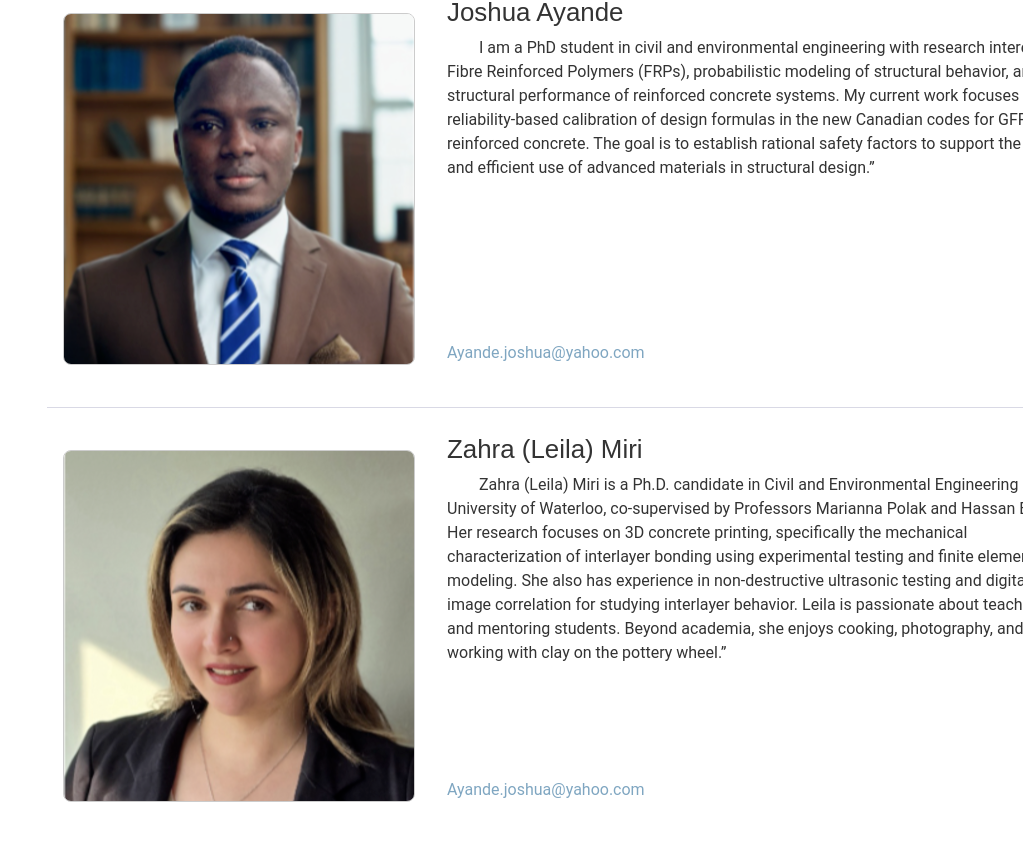
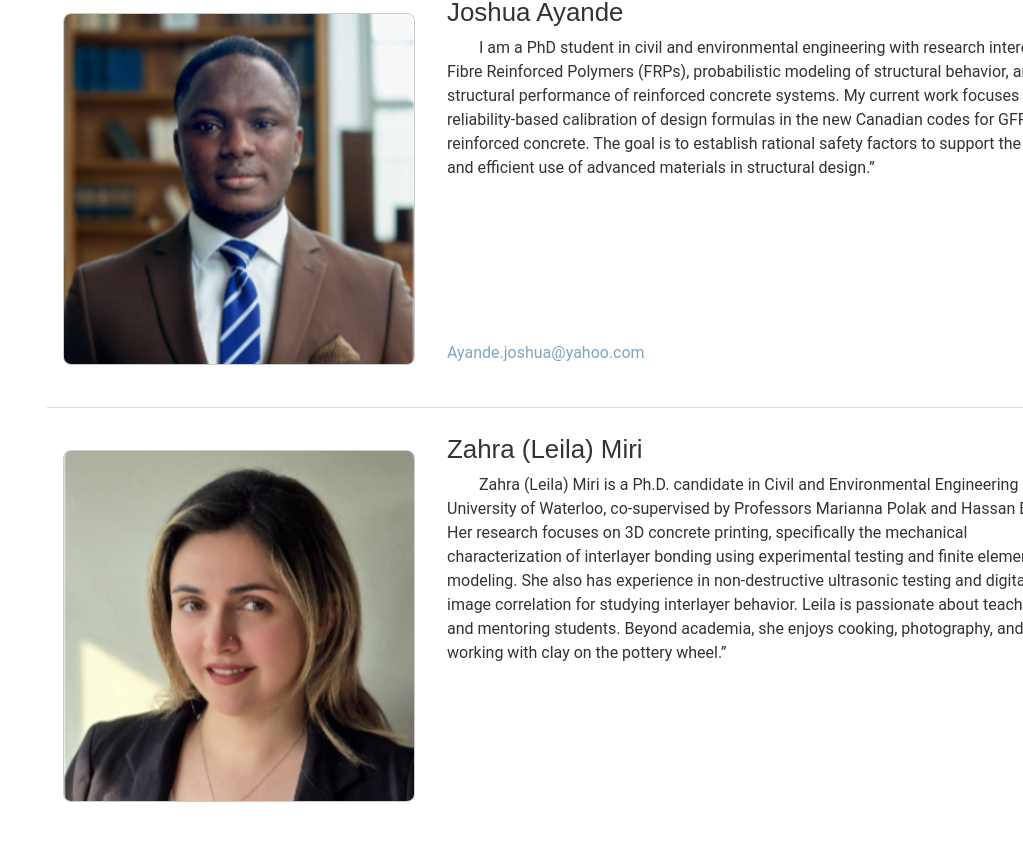
Before and after one commit to jpettyjohn/marianna-website, a React (Create React App) app: page /team in a window 1280 px wide. Shown: the part 3229-4070 px from the top of the page, without its empty margins (257-1280 px from the left). Built offline with nearby package versions, Linux system fonts and the light colour scheme.

Commit message:
email change

```diff
--- a/src/pages/Team.js
+++ b/src/pages/Team.js
@@ -74,7 +74,7 @@ const member = [
         title: "Zahra (Leila) Miri",
         content:
             "Zahra (Leila) Miri is a Ph.D. candidate in Civil and Environmental Engineering at the University of Waterloo, co-supervised by Professors Marianna Polak and Hassan Baaj. Her research focuses on 3D concrete printing, specifically the mechanical characterization of interlayer bonding using experimental testing and finite element modeling. She also has experience in non-destructive ultrasonic testing and digital image correlation for studying interlayer behavior. Leila is passionate about teaching and mentoring students. Beyond academia, she enjoys cooking, photography, and working with clay on the pottery wheel.”",
-        email: "Ayande.joshua@yahoo.com",
+        email: "",
         image: zahra,
     },
 ];
```
